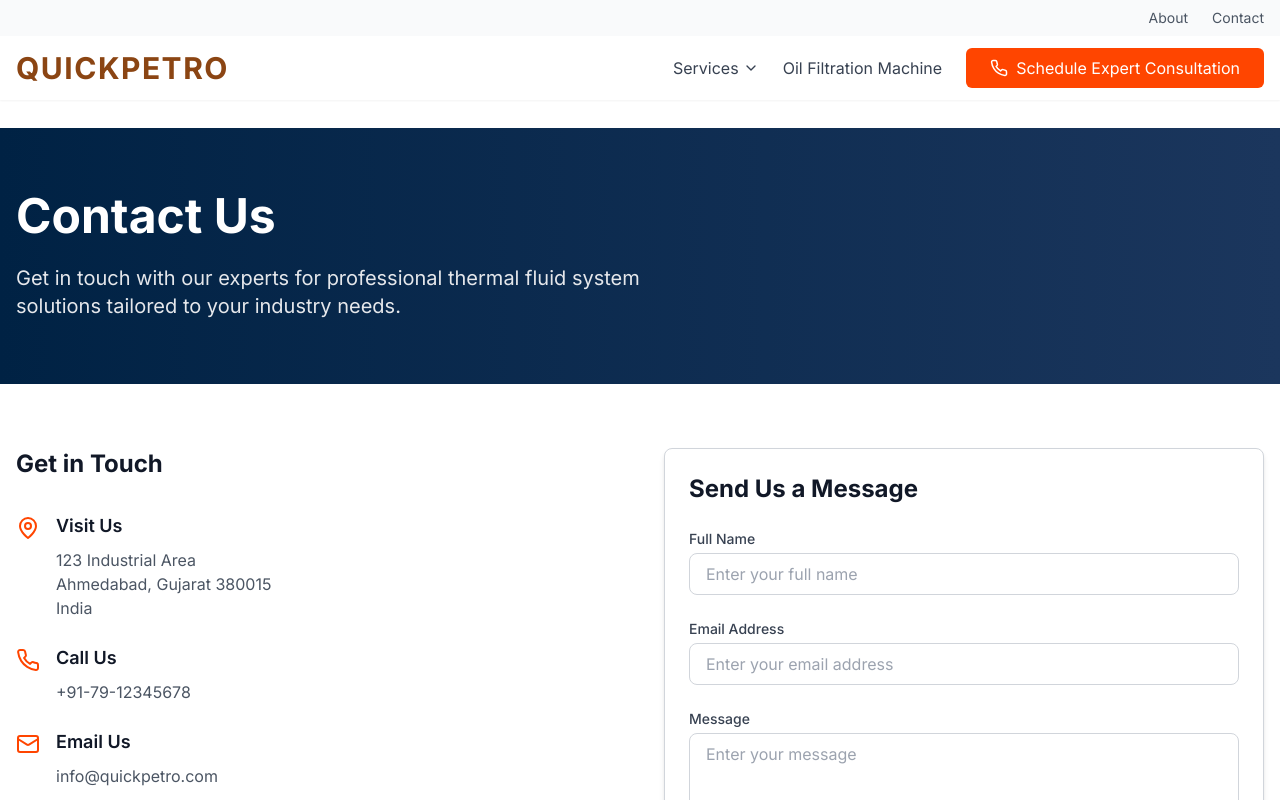
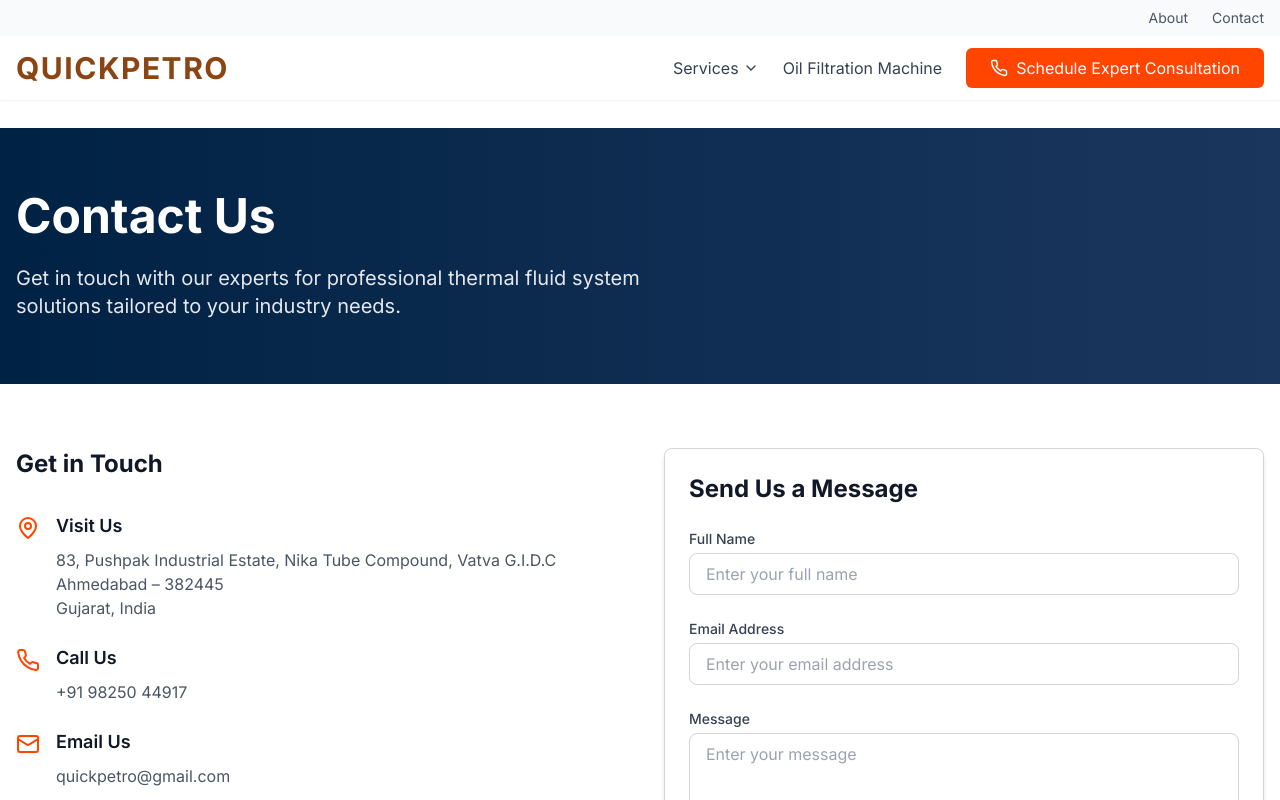
Before and after one commit to Appleknite/Updated_QuickPetro, a React (Vite) app: page /contact in a window 1280 px wide. Shown: the top 800 px of the page. Built offline with nearby package versions, Linux system fonts and the light colour scheme.

Commit message:
Update ContactPage.tsx

```diff
--- a/src/components/pages/ContactPage.tsx
+++ b/src/components/pages/ContactPage.tsx
@@ -33,14 +33,14 @@
               "name": "QuickPetro",
               "address": {
                 "@type": "PostalAddress",
-                "streetAddress": "123 Industrial Area",
+                "streetAddress": "83, Pushpak Industrial Estate, Nika Tube Compound, Vatva G.I.D.C",
                 "addressLocality": "Ahmedabad",
                 "addressRegion": "Gujarat",
-                "postalCode": "380015",
+                "postalCode": "382445",
                 "addressCountry": "IN"
               },
-              "telephone": "+91-79-12345678",
-              "email": "info@quickpetro.com"
+              "telephone": "+91 98250 44917",
+              "email": "quickpetro@gmail.com"
             }
           `}
         </script>
@@ -71,9 +71,14 @@
                     <div>
                       <h3 className="font-semibold text-lg mb-2">Visit Us</h3>
                       <p className="text-gray-600">
-                        123 Industrial Area<br />
-                        Ahmedabad, Gujarat 380015<br />
-                        India
+                        <a href= "https://maps.app.goo.gl/h4givYYdZFCMZD81A"
+                          target="_blank"
+                          rel="noopener noreferrer"
+                          className="hover:text-secondary">
+                        83, Pushpak Industrial Estate, Nika Tube Compound, Vatva G.I.D.C<br />
+                        Ahmedabad – 382445<br />
+                        Gujarat, India
+                        </a>
                       </p>
                     </div>
                   </div>
@@ -83,8 +88,8 @@
                     <div>
                       <h3 className="font-semibold text-lg mb-2">Call Us</h3>
                       <p className="text-gray-600">
-                        <a href="tel:+917912345678" className="hover:text-secondary">
-                          +91-79-12345678
+                        <a href="tel:+919825044917" className="hover:text-secondary">
+                          +91 98250 44917
                         </a>
                       </p>
                     </div>
@@ -95,8 +100,8 @@
                     <div>
                       <h3 className="font-semibold text-lg mb-2">Email Us</h3>
                       <p className="text-gray-600">
-                        <a href="mailto:info@quickpetro.com" className="hover:text-secondary">
-                          info@quickpetro.com
+                        <a href="mailto:quickpetro@gmail.com" className="hover:text-secondary">
+                          quickpetro@gmail.com
                         </a>
                       </p>
                     </div>
@@ -180,7 +185,7 @@
             <h2 className="text-2xl font-bold text-gray-900 mb-6">Our Location</h2>
             <div className="aspect-video rounded-lg overflow-hidden shadow-lg">
               <iframe
-                src="https://www.google.com/maps/embed?pb=!1m18!1m12!1m3!1d235013.70717754748!2d72.43965535!3d23.020527450000002!2m3!1f0!2f0!3f0!3m2!1i1024!2i768!4f13.1!3m3!1m2!1s0x395e848aba5bd449%3A0x4fcedd11614f6516!2sAhmedabad%2C%20Gujarat!5e0!3m2!1sen!2sin!4v1710337547044!5m2!1sen!2sin"
+                src="https://www.google.com/maps/embed?pb=!1m18!1m12!1m3!1d14694.08353560439!2d72.62795769412608!3d22.967865724121886!2m3!1f0!2f0!3f0!3m2!1i1024!2i768!4f13.1!3m3!1m2!1s0x395e85cc5b3c91f3%3A0x48f23a00947a4e52!2sLegato%20Speciality%20Lubricants!5e0!3m2!1sen!2sca!4v1745809870409!5m2!1sen!2sca"
                 width="100%"
                 height="100%"
                 style={{ border: 0 }}
```
